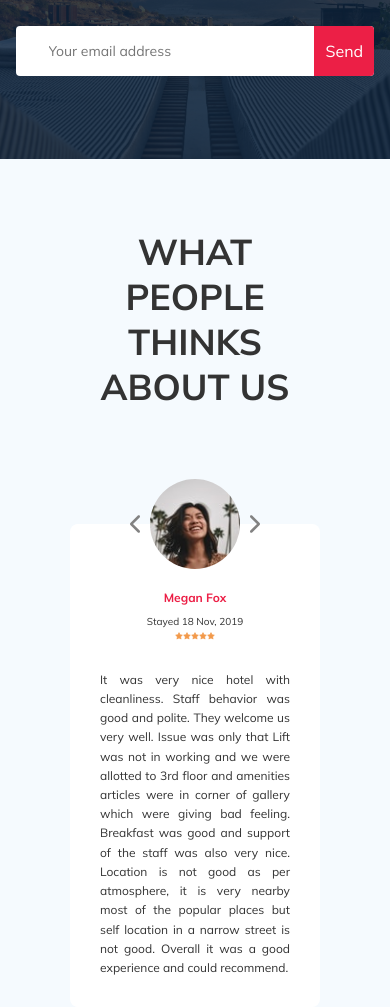
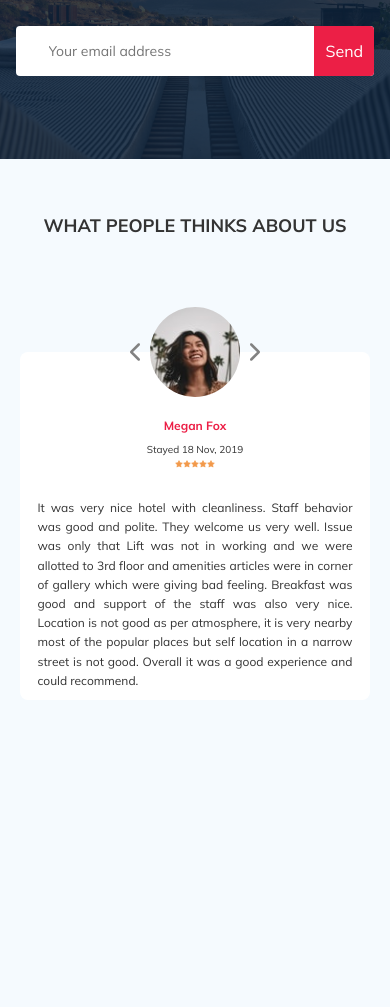
Before and after one commit to papanov0/tour-plan, a plain HTML site: page index.html in a window 390 px wide. Shown: the part 1232-2239 px from the top of the page. After the commit the page ends 1932 px from the top, so only its background shows below. Drawn offline with nearby package versions, Linux system fonts and the light colour scheme.

Commit message:
create: responsive reviews

```diff
--- a/sass/_media.sass
+++ b/sass/_media.sass
@@ -148,3 +148,15 @@
         font-weight: 600;
         font-size: 30px;
         line-height: 38px;
+  .reviews
+    padding: 40px 20px 0
+    &-slider
+      &__item
+
+        padding: 0 0 10px 0
+      &__text
+        width: 90%
+
+    &__title
+      font-size: 18px
+      line-height: 23px
--- a/sass/blocks/_reviews.sass
+++ b/sass/blocks/_reviews.sass
@@ -29,7 +29,6 @@
         top: 13px
         left: 62px
       &::after
-
         position: absolute
         width: 70px
         height: 47px
```
Also changed, not shown: css/style.css, 1 other file.
